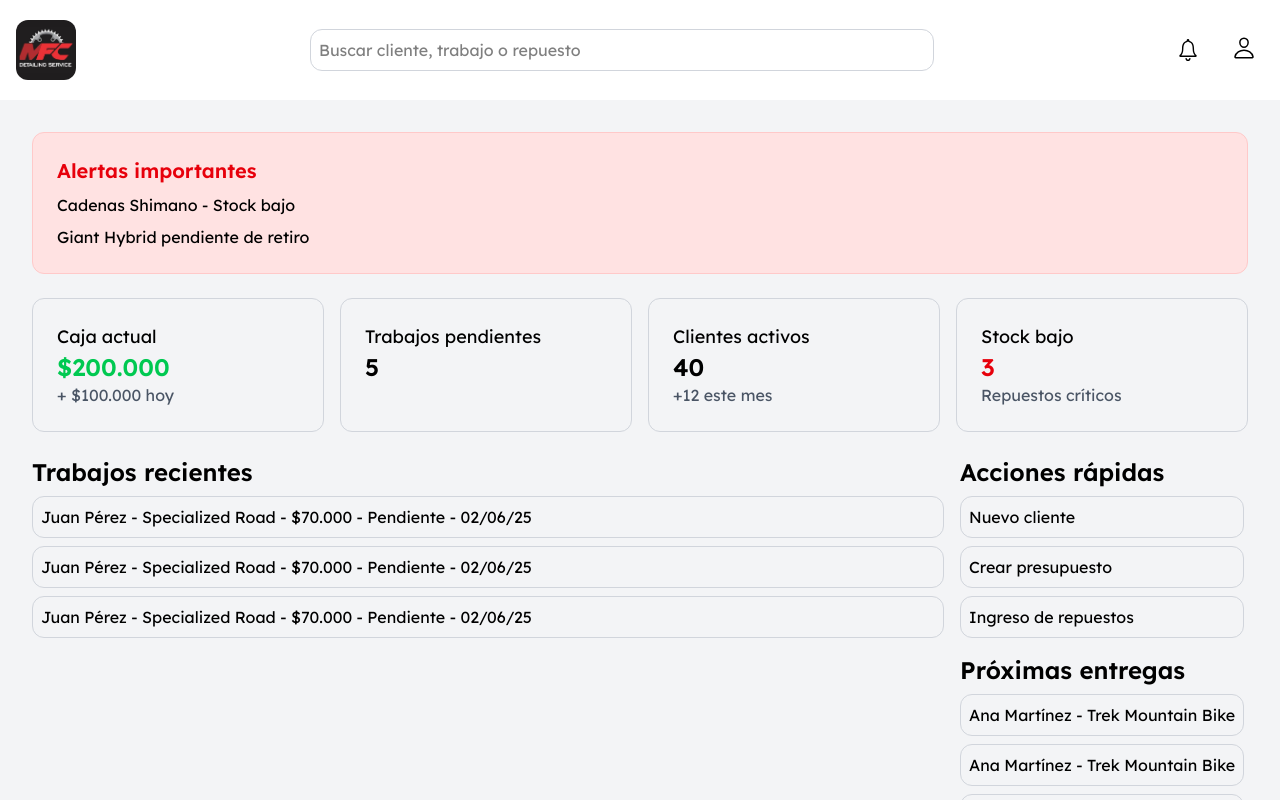
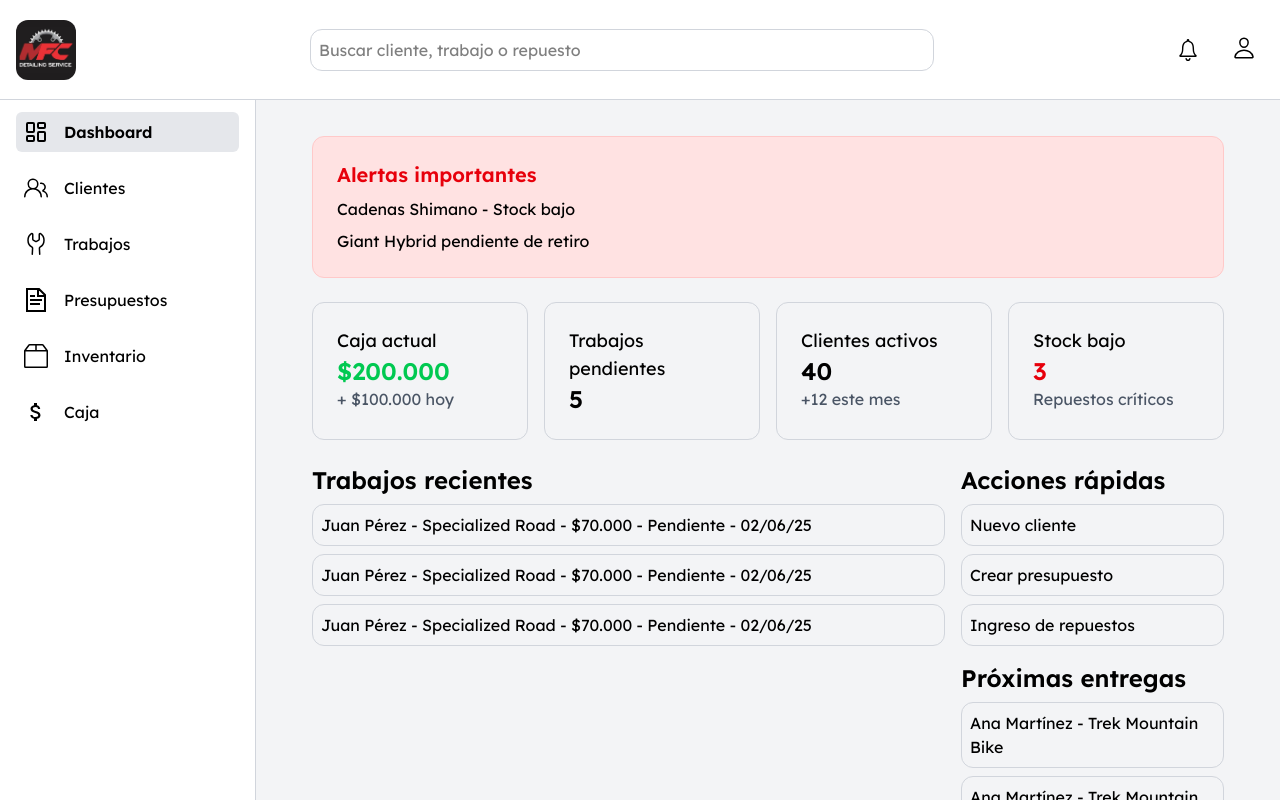
Before and after one commit to MaximoFC/management-mfc-frontend, a React (Vite) app: page /dashboard in a window 1280 px wide. Shown: the top 800 px of the page. Built offline with nearby package versions, Linux system fonts and the light colour scheme.

Commit message:
layout with sidebar and navbar added

```diff
--- /dev/null
+++ b/src/components/Layout.jsx
@@ -0,0 +1,22 @@
+import Navbar from "./Navbar";
+import Sidebar from "./Sidebar";
+
+const Layout = ({ children }) => {
+    return (
+        <div className="min-h-screen flex flex-col">
+            <header className="fixed top-0 left-0 right-0 z-50 bg-white">
+                <Navbar />
+            </header>
+
+            <aside className="fixed top-24 left-0 w-64 h-[calc(100vh-80px)] bg-white z-40">
+                <Sidebar />
+            </aside>
+
+            <main className="ml-64 mt-20 p-6 bg-gray-100 min-h-screen overflow-x-auto">
+                {children}
+            </main>
+        </div>
+    )
+}
+
+export default Layout;
--- a/src/components/Navbar.jsx
+++ b/src/components/Navbar.jsx
@@ -5,7 +5,7 @@ import { IoPersonOutline } from "react-icons/io5";
 
 const Navbar = () => {
     return (
-        <nav className="flex justify-between items-center h-25 p-4 w-full">
+        <nav className="flex justify-between items-center h-25 p-4 w-full border-b-1 border-gray-300">
             <div className="flex items-center gap-4">
                 <img src={Logo} alt="Logo de MFC" className="w-15 h-15 rounded-xl" />
             </div>
--- /dev/null
+++ b/src/components/Sidebar.jsx
@@ -0,0 +1,40 @@
+import { Link, useLocation } from "react-router-dom";
+import { LuLayoutDashboard } from "react-icons/lu";
+import { GoPeople, GoTools } from "react-icons/go";
+import { GrDocumentText } from "react-icons/gr";
+import { BsBox2 } from "react-icons/bs";
+import { MdOutlineAttachMoney } from "react-icons/md";
+
+const Sidebar = () => {
+    const { pathname } = useLocation();
+
+    const linkClasses = (path) =>
+        `flex gap-4 items-center px-2 py-2 rounded-md hover:bg-gray-200 transition ${
+            pathname === path ? "bg-gray-200 font-semibold" : ""
+        }`;
+
+    return (
+        <div className="flex flex-col h-dvh p-4 gap-4 border-r-1 border-gray-300">
+            <Link to="/dashboard" className={linkClasses("/dashboard")}>
+                <LuLayoutDashboard className="w-6 h-6" /> Dashboard
+            </Link>
+            <Link to="/clientes" className={linkClasses("/clientes")}>
+                <GoPeople className="w-6 h-6" /> Clientes
+            </Link>
+            <Link to="trabajos" className={linkClasses("/trabajos")}>
+                <GoTools className="w-6 h-6" /> Trabajos
+            </Link>
+            <Link to="presupuestos" className={linkClasses("/presupuestos")}>
+                <GrDocumentText className="w-6 h-6" /> Presupuestos
+            </Link>
+            <Link to="/repuestos" className={linkClasses("/repuestos")}>
+                <BsBox2 className="w-6 h-6" /> Inventario
+            </Link>
+            <Link to="caja" className={linkClasses("/caja")}>
+                <MdOutlineAttachMoney className="w-6 h-6" /> Caja
+            </Link>
+        </div>
+    )
+}
+
+export default Sidebar;
--- a/src/pages/Dashboard.jsx
+++ b/src/pages/Dashboard.jsx
@@ -1,9 +1,8 @@
-import Navbar from "../components/Navbar";
+import Layout from "../components/Layout";
 
 const Dashboard = () => {
     return (
-        <div>
-            <Navbar />
+        <Layout>
             <div className="flex flex-col bg-gray-100 p-8 gap-6">
                 <div className="flex flex-col gap-2 bg-red-100 rounded-xl border-1 border-red-200 p-6">
                     <h2 className="text-xl font-semibold text-red-600">Alertas importantes</h2>
@@ -57,7 +56,7 @@ const Dashboard = () => {
                     </div>
                 </div>
             </div>
-        </div>
+        </Layout>
     )
 }
 
--- a/src/pages/StockList.jsx
+++ b/src/pages/StockList.jsx
@@ -1,6 +1,7 @@
 import { useState, useEffect } from "react";
 import axios from "axios";
 import { Link } from "react-router-dom";
+import Layout from "../components/Layout";
 
 const StockList = () => {
     const [spare, setSpare] = useState([]);
@@ -22,6 +23,7 @@ const StockList = () => {
     );
 
     return (
+        <Layout>
             <div className="p-8 flex flex-col gap-4">
                 <div className="flex flex-col items-start gap-2">
                     <h2 className="text-4xl">Inventario</h2>
@@ -80,6 +82,7 @@ const StockList = () => {
                     </tbody>
                 </table>
             </div>
+        </Layout>
     );
 };
 
```
Lines whose indentation alone changed are shown as unchanged.
